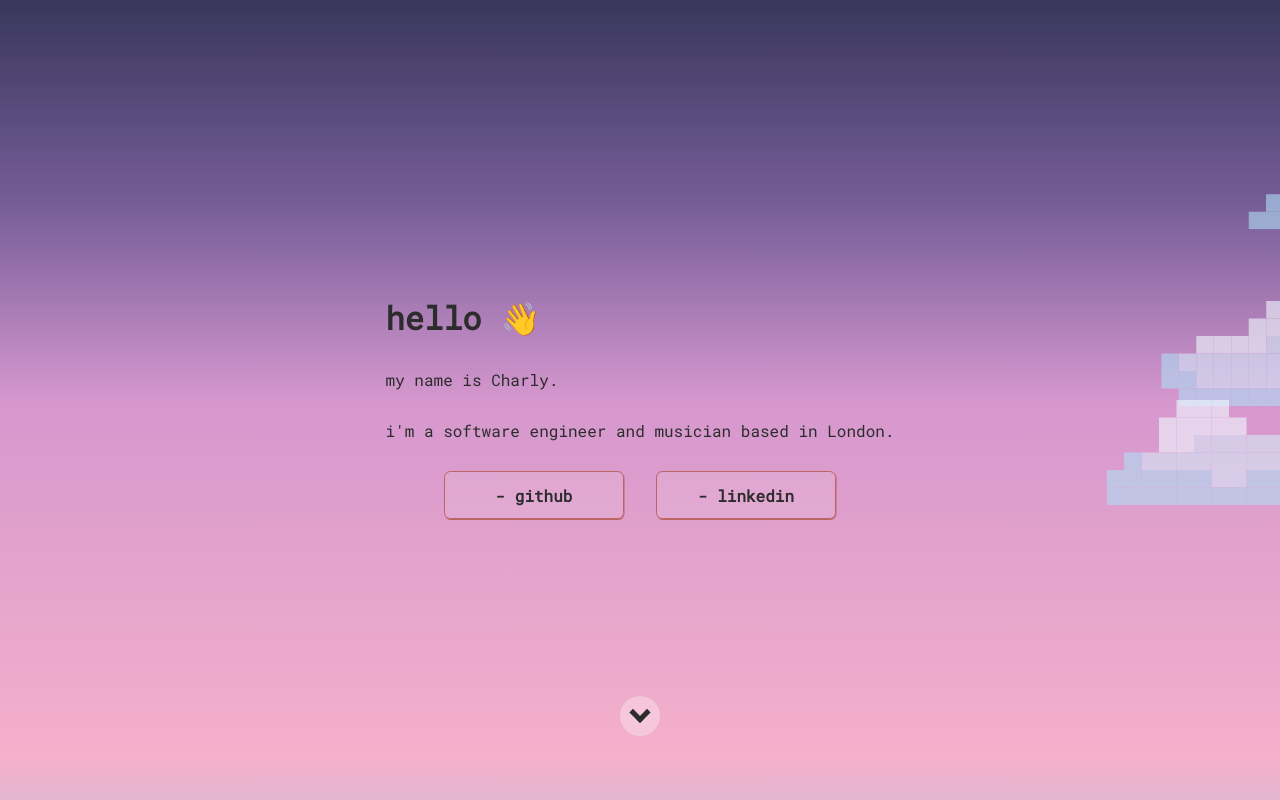
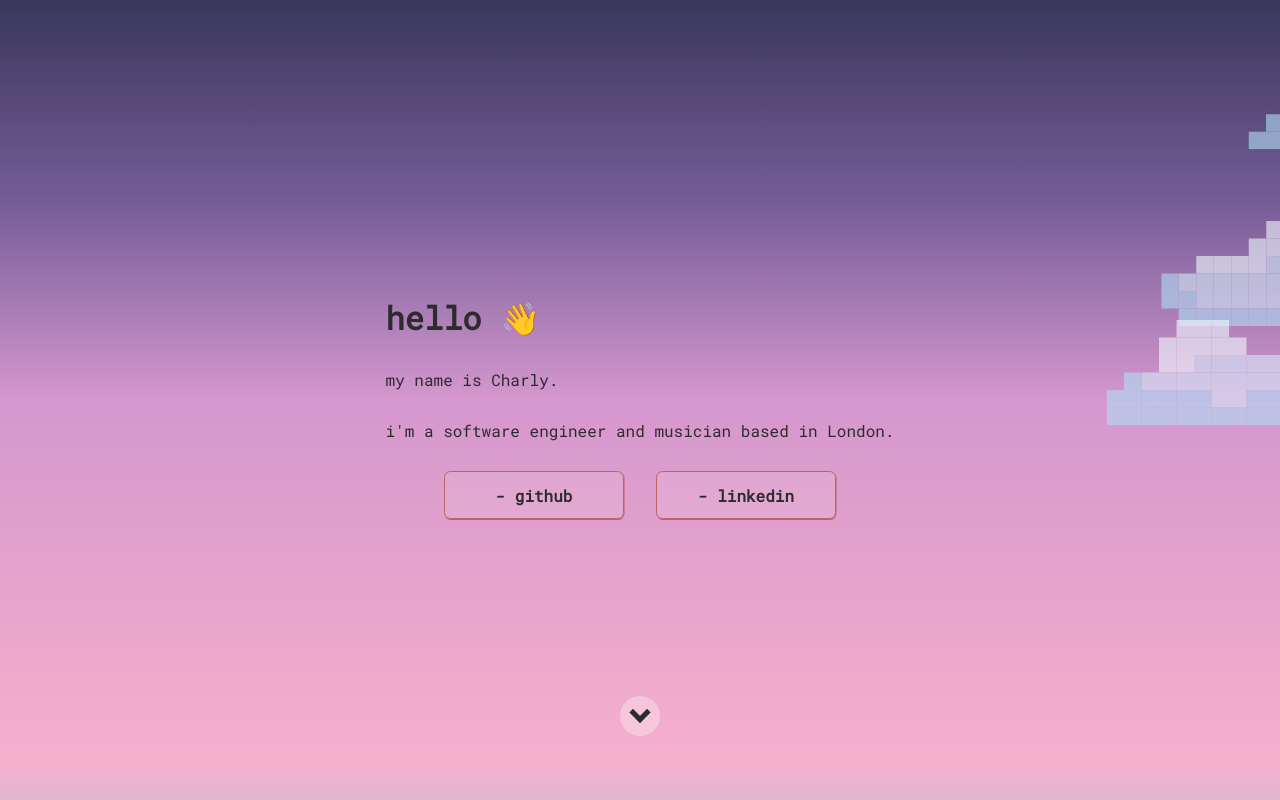
Before and after one commit to charlyflynn/charlyflynn.github.io, a SvelteKit app: page / in a window 1280 px wide. Shown: the top 800 px of the page. Built offline with nearby package versions, Linux system fonts and the light colour scheme.

Commit message:
fix cloud container sizing

```diff
--- a/src/components/Clouds.svelte
+++ b/src/components/Clouds.svelte
@@ -64,9 +64,10 @@
 	}
 	.container {
 		position: absolute;
-		height: 80vh;
+		height: 100%;
 		width: 100vw;
 		overflow: hidden;
 		z-index: -1;
+		top: 0;
 	}
 </style>
```
